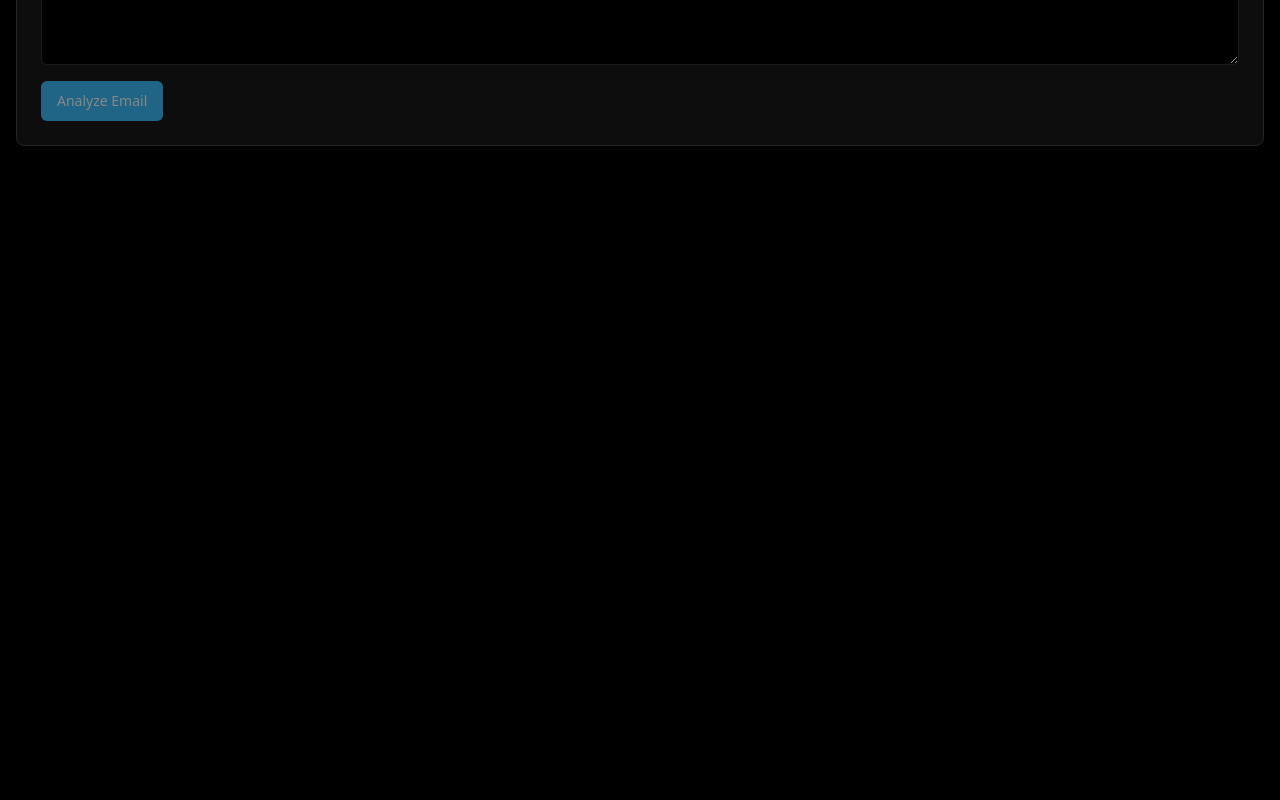
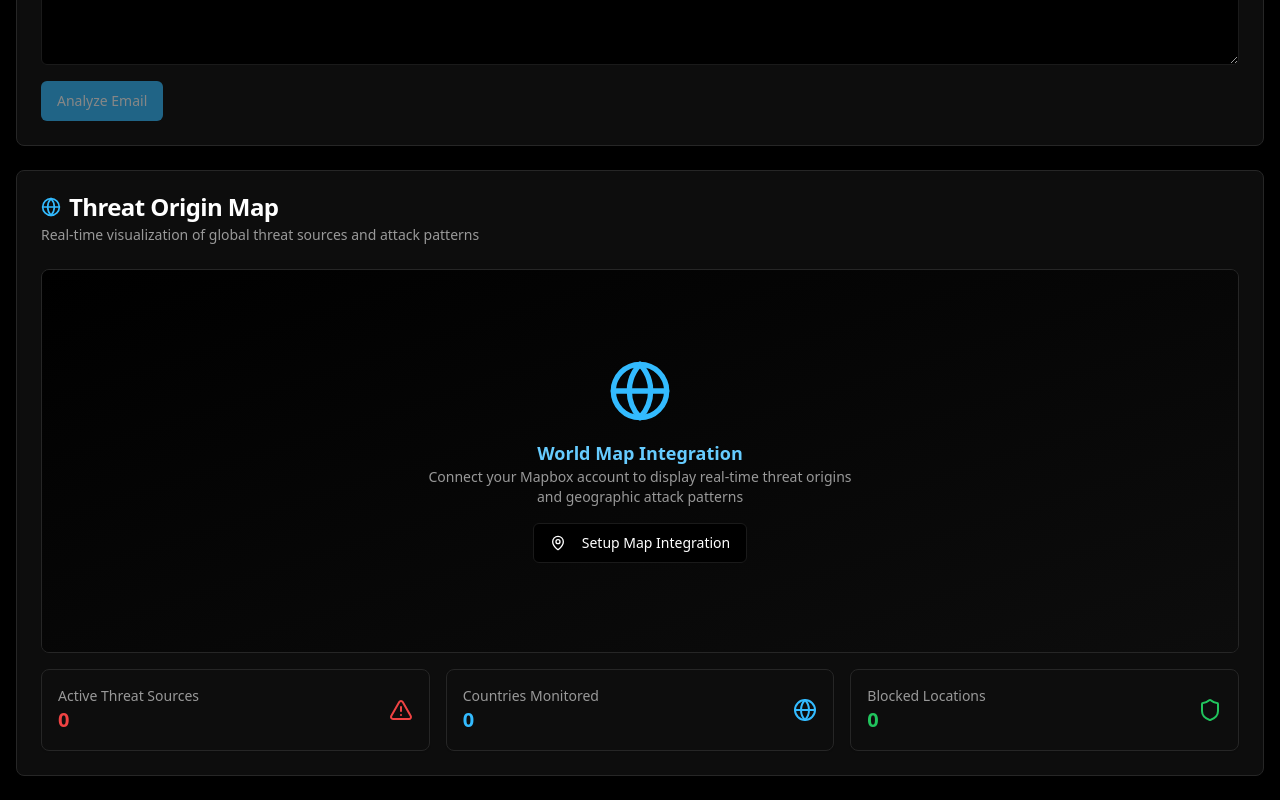
Before and after one commit to arnold7800x3d/project1-152057, a React (Vite) app: page /dashboard in a window 1280 px wide. Shown: the part 637-1437 px from the top of the page. Before the commit the page ends 807 px from the top, so only its background shows below. Built offline with nearby package versions, Linux system fonts and the light colour scheme.

Commit message:
Add threat origin map
Add a section to the AI detection dashboard to display threat origin with a world map.

```diff
--- a/src/pages/Dashboard.tsx
+++ b/src/pages/Dashboard.tsx
@@ -6,7 +6,7 @@ import { Textarea } from "@/components/ui/textarea";
 import { Card, CardContent, CardDescription, CardHeader, CardTitle } from "@/components/ui/card";
 import { Tabs, TabsContent, TabsList, TabsTrigger } from "@/components/ui/tabs";
 import { Badge } from "@/components/ui/badge";
-import { AlertTriangle, Shield, Mail, Link as LinkIcon, Scan, CheckCircle, XCircle, AlertCircle } from "lucide-react";
+import { AlertTriangle, Shield, Mail, Link as LinkIcon, Scan, CheckCircle, XCircle, AlertCircle, Globe, MapPin } from "lucide-react";
 
 const Dashboard = () => {
   const [emailText, setEmailText] = useState("");
@@ -235,6 +235,78 @@ const Dashboard = () => {
           </Tabs>
         </CardContent>
       </Card>
+
+      {/* Threat Origin Section */}
+      <Card className="shadow-lg" style={{ boxShadow: 'var(--shadow-card)' }}>
+        <CardHeader>
+          <CardTitle className="flex items-center space-x-2">
+            <Globe className="h-5 w-5 text-cyber-blue" />
+            <span>Threat Origin Map</span>
+          </CardTitle>
+          <CardDescription>
+            Real-time visualization of global threat sources and attack patterns
+          </CardDescription>
+        </CardHeader>
+        <CardContent>
+          <div className="space-y-4">
+            {/* Map Placeholder */}
+            <div className="relative w-full h-96 bg-card border border-border rounded-lg overflow-hidden">
+              <div className="absolute inset-0 flex items-center justify-center bg-gradient-to-br from-background to-card">
+                <div className="text-center space-y-4">
+                  <Globe className="h-16 w-16 text-cyber-blue mx-auto" />
+                  <div>
+                    <h3 className="text-lg font-semibold text-primary">World Map Integration</h3>
+                    <p className="text-sm text-muted-foreground max-w-md">
+                      Connect your Mapbox account to display real-time threat origins and geographic attack patterns
+                    </p>
+                  </div>
+                  <Button variant="outline" className="mt-4">
+                    <MapPin className="h-4 w-4 mr-2" />
+                    Setup Map Integration
+                  </Button>
+                </div>
+              </div>
+            </div>
+
+            {/* Threat Statistics */}
+            <div className="grid grid-cols-1 md:grid-cols-3 gap-4">
+              <Card>
+                <CardContent className="p-4">
+                  <div className="flex items-center justify-between">
+                    <div>
+                      <p className="text-sm font-medium text-muted-foreground">Active Threat Sources</p>
+                      <p className="text-xl font-bold text-danger-red">0</p>
+                    </div>
+                    <AlertTriangle className="h-6 w-6 text-danger-red" />
+                  </div>
+                </CardContent>
+              </Card>
+              <Card>
+                <CardContent className="p-4">
+                  <div className="flex items-center justify-between">
+                    <div>
+                      <p className="text-sm font-medium text-muted-foreground">Countries Monitored</p>
+                      <p className="text-xl font-bold text-cyber-blue">0</p>
+                    </div>
+                    <Globe className="h-6 w-6 text-cyber-blue" />
+                  </div>
+                </CardContent>
+              </Card>
+              <Card>
+                <CardContent className="p-4">
+                  <div className="flex items-center justify-between">
+                    <div>
+                      <p className="text-sm font-medium text-muted-foreground">Blocked Locations</p>
+                      <p className="text-xl font-bold text-safe-green">0</p>
+                    </div>
+                    <Shield className="h-6 w-6 text-safe-green" />
+                  </div>
+                </CardContent>
+              </Card>
+            </div>
+          </div>
+        </CardContent>
+      </Card>
     </div>
   );
 };
```
